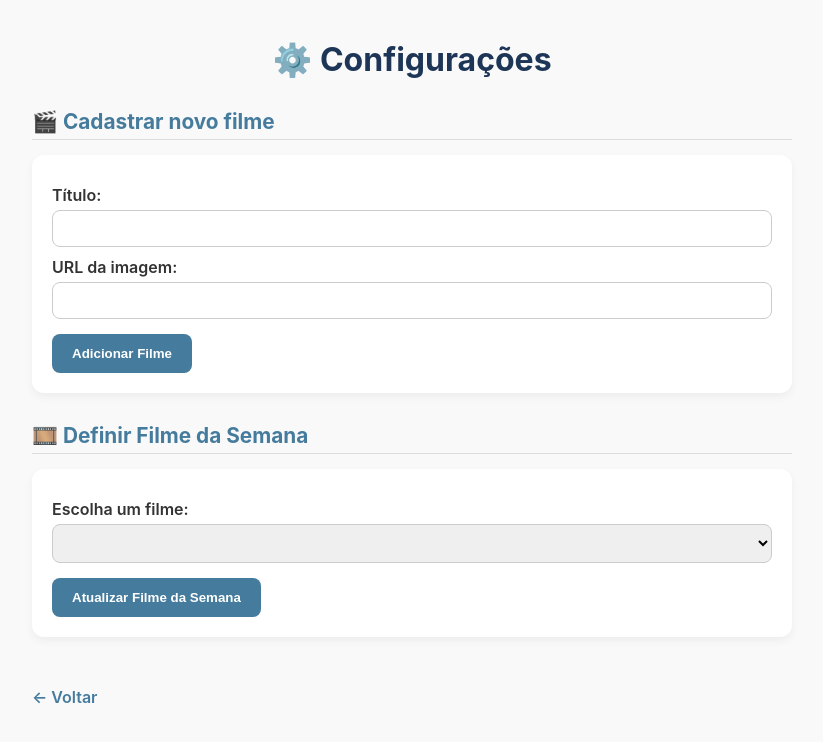
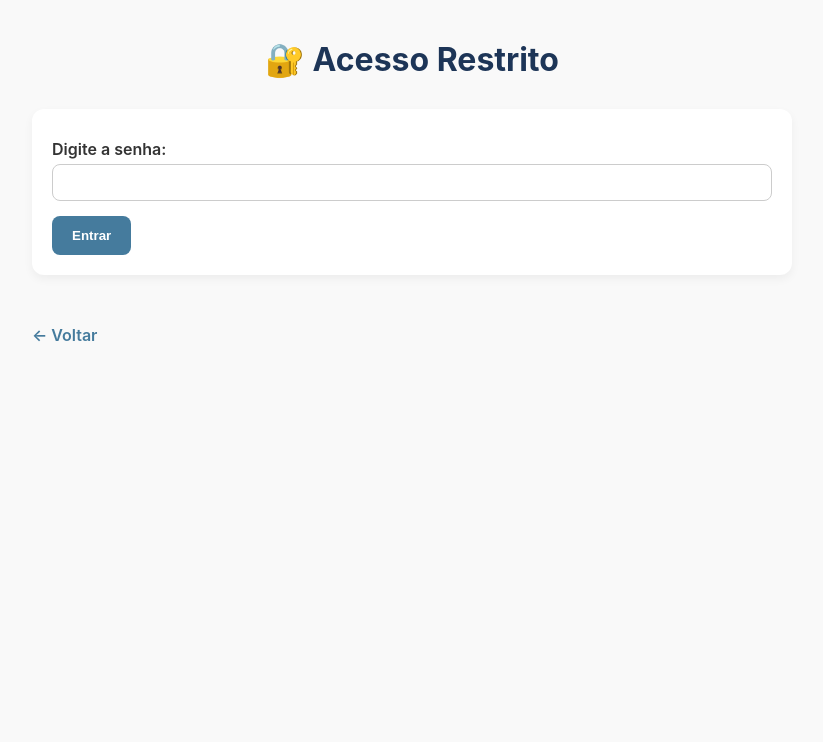
Before and after one commit to EduardoLBorges/Clube-do-filme, a Flask app: page /config in a window 1280 px wide. Shown: the top 742 px of the page, without its empty margins (228-1051 px from the left). Run offline with Flask 3, Linux system fonts and the light colour scheme; data that the repository does not hold is empty; some libraries are stand-ins or nearby versions.

Commit message:
feat: implement user authentication for configuration access and enhance movie evaluation form

```diff
--- a/app.py
+++ b/app.py
@@ -1,8 +1,10 @@
-from flask import Flask, render_template, request, redirect, url_for
 import psycopg2
 import os
+from flask import Flask, render_template, request, redirect, url_for, session, flash
 
 app = Flask(__name__)
+app.secret_key = 'chave_secreta_segura'
+
 
 def get_connection():
     return psycopg2.connect(
@@ -40,6 +42,25 @@ def config():
     conn = get_connection()
     cur = conn.cursor()
 
+    # Verifica se usuário já está autenticado
+    if not session.get('autenticado'):
+        if request.method == 'POST' and 'senha' in request.form:
+            senha_digitada = request.form['senha']
+            cur.execute("SELECT senha_config FROM config LIMIT 1")
+            resultado = cur.fetchone()
+            senha_correta = resultado[0] if resultado else None
+
+            if senha_digitada == senha_correta:
+                session['autenticado'] = True
+                return redirect(url_for('config'))
+            else:
+                flash("Senha incorreta.", "erro")
+
+        cur.close()
+        conn.close()
+        return render_template('login_config.html')
+
+    # Processa formulários após login
     if request.method == 'POST':
         # Inserir novo filme
         if 'titulo' in request.form and 'imagem_url' in request.form:
@@ -54,11 +75,9 @@ def config():
             cur.execute("UPDATE config SET filme_da_semana_id = %s", (novo_id,))
             conn.commit()
 
-    # Buscar todos os filmes cadastrados
+    # Busca dados para o formulário
     cur.execute("SELECT id, titulo FROM filmes ORDER BY id DESC")
     filmes = cur.fetchall()
-
-    # Buscar o atual filme da semana
     cur.execute("SELECT filme_da_semana_id FROM config LIMIT 1")
     resultado = cur.fetchone()
     filme_atual = resultado[0] if resultado else None
@@ -84,10 +103,11 @@ def filme(filme_id):
             int(request.form['montagem']),
             int(request.form['impacto']),
             request.form['critica'],
+            int(request.form['total']),
             filme_id
         )
         cur.execute("""
-            INSERT INTO avaliacoes (nome, roteiro, atuacao, direcao, fotografia, trilha, montagem, impacto, critica, filme_id)
+            INSERT INTO avaliacoes (nome, roteiro, atuacao, direcao, fotografia, trilha, montagem, impacto, critica, total, filme_id)
             VALUES (%s,%s,%s,%s,%s,%s,%s,%s,%s,%s)
         """, dados)
         conn.commit()
--- a/static/style.css
+++ b/static/style.css
@@ -170,6 +170,15 @@ footer {
   font-size: 1.5rem;
 }
 
+.estrelas-total {
+  display: block;
+  color: #ccc;
+  cursor: pointer;
+  transition: 0.2s;
+  font-size: 1.5rem;
+  text-align: center;
+}
+
 .estrela.ativa {
   color: #f5b301;
 }
--- a/templates/config.html
+++ b/templates/config.html
@@ -25,7 +25,7 @@
     <form method="post" class="config-form">
       <label for="filme_da_semana_id">Escolha um filme:</label>
       <select name="filme_da_semana_id" required>
-        {% for f in filmes %}
+        {% for f in filmes | reverse %}
           <option value="{{ f[0] }}" {% if f[0] == filme_atual %}selected{% endif %}>
             {{ f[1] }}
           </option>
--- /dev/null
+++ b/templates/login_config.html
@@ -0,0 +1,28 @@
+<!DOCTYPE html>
+<html lang="pt-br">
+<head>
+  <meta charset="UTF-8">
+  <meta name="viewport" content="width=device-width, initial-scale=1.0">
+  <title>Login Configuração</title>
+  <link rel="stylesheet" href="{{ url_for('static', filename='style.css') }}">
+</head>
+<body>
+  <div class="config-page">
+    <h1>🔐 Acesso Restrito</h1>
+
+    {% with messages = get_flashed_messages(category_filter=["erro"]) %}
+      {% if messages %}
+        <p style="color: red;">{{ messages[0] }}</p>
+      {% endif %}
+    {% endwith %}
+
+    <form method="post" class="config-form">
+      <label for="senha">Digite a senha:</label>
+      <input type="password" name="senha" required>
+      <button type="submit">Entrar</button>
+    </form>
+
+    <a href="{{ url_for('home') }}">← Voltar</a>
+  </div>
+</body>
+</html>
```
Also changed, not shown: templates/filme.html (+10 -3 lines).
